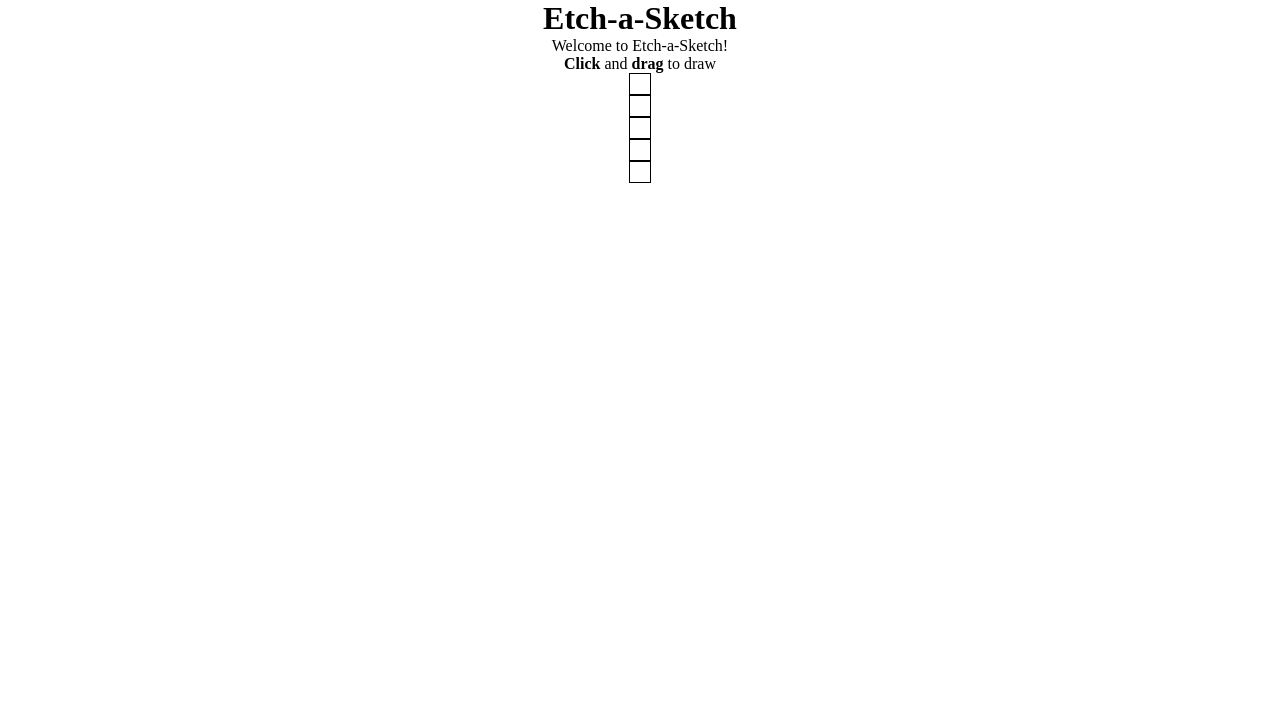
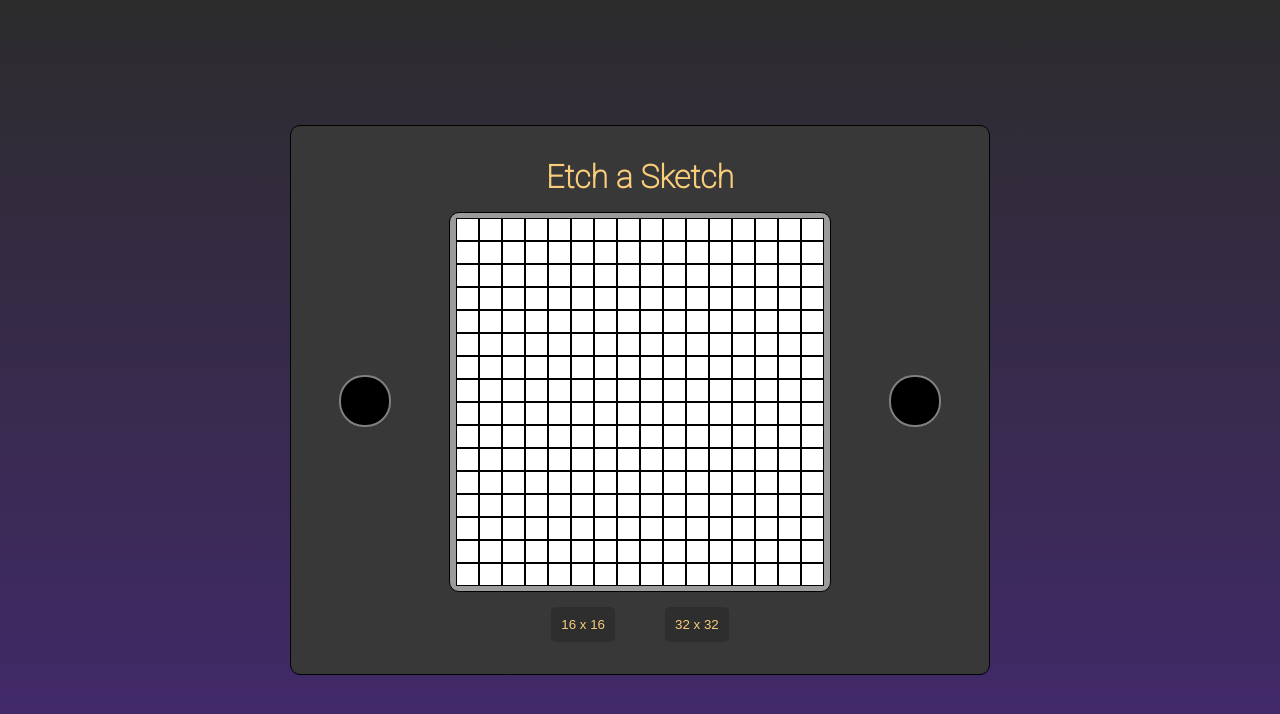
Before and after one commit to TerranceReimar/Etch-a-Sketch, a plain HTML site: page index.html in a window 1280 px wide. Drawn offline with Linux system fonts and the light colour scheme.

Commit message:
Working Etch a Sketch project to be posted on github.

```diff
--- a/index.html
+++ b/index.html
@@ -9,15 +9,19 @@
     <script src="script.js" defer></script>
   </head>
   <body>
-    <div class="header">
-      <h1>Etch-a-Sketch</h1>
-      <p>Welcome to Etch-a-Sketch!</p>
-      <span><strong>Click</strong> and <strong>drag</strong> to draw</span>
+    <div class="content">
+      <div class="body">
+        <div class="title">Etch a Sketch</div>
+        <div class="container">
+          <div class="wheel"></div>
+          <div class="screen"></div>
+          <div class="wheel"></div>
+        </div>
+        <div class="footer">
+          <button class="smallButton button">16 x 16</button>
+          <button class="bigButton button">32 x 32</button>
+        </div>
+      </div>
     </div>
-    <div class="container">
-      <div class="column"></div>
-      <div class="row"></div>
-    </div>
-    <div class="footer"></div>
   </body>
 </html>
--- a/script.js
+++ b/script.js
@@ -1,9 +1,36 @@
-const container = document.querySelector(".container");
-const column = document.querySelector(".column");
-const row = document.querySelector(".row");
+const screen = document.querySelector(".screen");
+smallGrid();
 
-for (let i = 0; i < 5; i++) {
-  const div = document.createElement("div");
-  div.classList.add("smallGrid");
-  column.appendChild(div);
+function smallGrid() {
+  for (let i = 0; i < 16 * 16; i++) {
+    let div = document.createElement("div");
+    div.classList.add("grid", "smallGrid");
+    screen.append(div);
+    div.addEventListener("mouseover", function () {
+      div.classList.add("gridActive");
+    });
+  }
 }
+
+function bigGrid() {
+  for (let i = 0; i < 32 * 32; i++) {
+    let div = document.createElement("div");
+    div.classList.add("grid", "bigGrid");
+    screen.append(div);
+    div.addEventListener("mouseover", function () {
+      div.classList.add("gridActive");
+    });
+  }
+}
+
+const bigButton = document.querySelector(".bigButton");
+bigButton.addEventListener("click", function () {
+  screen.textContent = "";
+  bigGrid();
+});
+
+const smallButton = document.querySelector(".smallButton");
+smallButton.addEventListener("click", function () {
+  screen.textContent = "";
+  smallGrid();
+});
--- a/style.css
+++ b/style.css
@@ -1,28 +1,131 @@
-* {
+@import url("https://fonts.googleapis.com/css2?family=Roboto:wght@100&display=swap");
+
+:root {
+  --defaultBackground: linear-gradient(rgb(44, 44, 44), rgb(68, 41, 112));
+  --bodyColor: rgb(56, 56, 56);
+  --textColor: rgb(250, 205, 123);
+  --screenColor: rgb(155, 155, 155);
+  --buttonColor: rgb(46, 46, 46);
+}
+
+*,
+*:before,
+*:after {
   margin: 0;
   padding: 0;
 }
 
-body {
+.content {
+  /* Positioning and size */
+  display: flex;
+  justify-content: center;
+  align-items: center;
+  width: 100vw;
+  height: 100vh;
+  /* Styling */
+  background-image: var(--defaultBackground);
+  font-family: "Roboto", system-ui, -apple-system, BlinkMacSystemFont,
+    "Segoe UI", Roboto;
+}
+
+.body {
+  /* Positioning and size */
   display: flex;
   flex-direction: column;
-  justify-content: center;
   align-items: center;
+  justify-content: space-between;
+  height: 550px;
+  width: 700px;
+  padding: 2rem;
+  box-sizing: border-box;
+  /* Styling */
+  background-color: var(--bodyColor);
+  border: 1px solid black;
+  border-radius: 10px;
 }
 
-.header {
-  text-align: center;
+.title {
+  color: var(--textColor);
+  font-weight: bold;
+  font-size: 2rem;
 }
 
 .container {
-  flex: 1;
+  display: flex;
+  justify-content: space-between;
+  align-items: center;
+  box-sizing: border-box;
+  height: 70%;
+  width: 100%;
+  padding: 0 1rem;
+}
+
+.wheel {
+  background-color: black;
+  height: 3rem;
+  width: 3rem;
+  border: 2px solid gray;
+  border-radius: 25px;
+}
+
+.screen {
+  display: flex;
+  justify-content: center;
+  align-items: center;
+  flex-wrap: wrap;
+  background-color: var(--screenColor);
+  border: 1px solid black;
+  border-radius: 10px;
+  height: 368px;
+  width: 370px;
+  padding: 5px;
+}
+
+.footer {
+  display: flex;
+  gap: 50px;
+}
+
+.button {
+  padding: 10px;
+  border: none;
+  border-radius: 5px;
+  background-color: var(--buttonColor);
+  color: var(--textColor);
+}
+
+.button:hover {
+  background-color: white;
+  color: rgb(38, 39, 82);
+  cursor: pointer;
+}
+
+.button:active {
+  background-color: var(--buttonColor);
+  color: var(--textColor);
+}
+
+.grid {
+  flex: 0 1 auto;
+  box-sizing: border-box;
+  background-color: white;
+  border: 1px solid black;
+}
+
+.grid:hover {
+  background-color: black;
+}
+
+.gridActive {
+  background-color: black;
 }
 
 .smallGrid {
-  border: 1px solid black;
-  padding: 10px;
+  height: 23px;
+  width: 23px;
 }
 
-.smallGrid:hover {
-  background-color: black;
+.bigGrid {
+  height: calc(23px / 2);
+  width: calc(23px / 2);
 }
```
